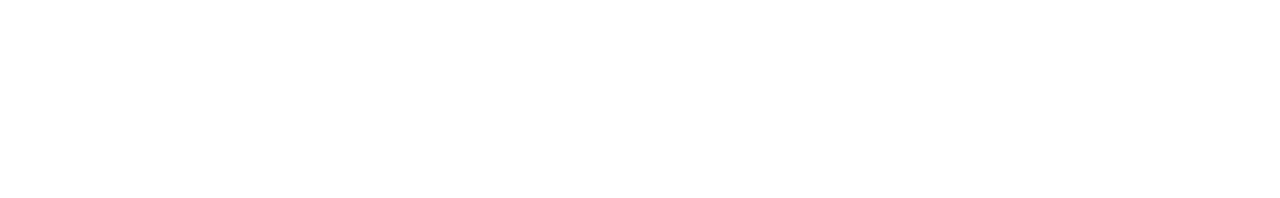
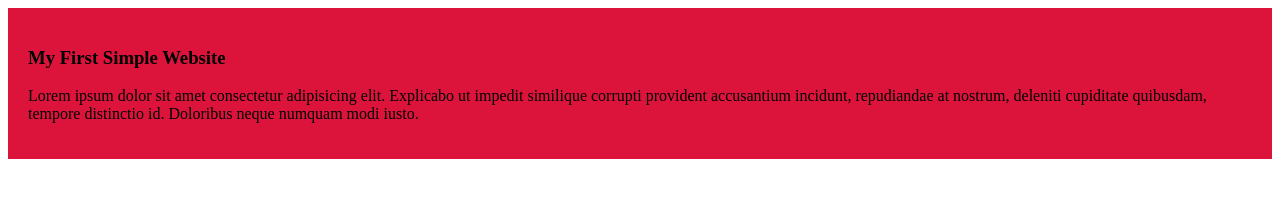
Before and after one commit to mahfuj-hridoy/my-first-github-repo, a plain HTML site: page index.html in a window 1280 px wide. Drawn offline with Linux system fonts and the light colour scheme.

Commit message:
added the first block

```diff
--- a/index.html
+++ b/index.html
@@ -4,8 +4,15 @@
     <meta charset="UTF-8">
     <meta name="viewport" content="width=device-width, initial-scale=1.0">
     <title>My First Ever Github Repo</title>
+    <link rel="stylesheet" href="styles/blog.css">
 </head>
 <body>
+    <div>
+        <h3>My First Simple Website</h3>
+        <p>
+            Lorem ipsum dolor sit amet consectetur adipisicing elit. Explicabo ut impedit similique corrupti provident accusantium incidunt, repudiandae at nostrum, deleniti cupiditate quibusdam, tempore distinctio id. Doloribus neque numquam modi iusto.
+        </p>
+    </div>
 
 </body>
 </html>
--- /dev/null
+++ b/styles/blog.css
@@ -0,0 +1,6 @@
+div{
+
+    background-color: crimson;
+    padding : 20px;
+
+}
```
